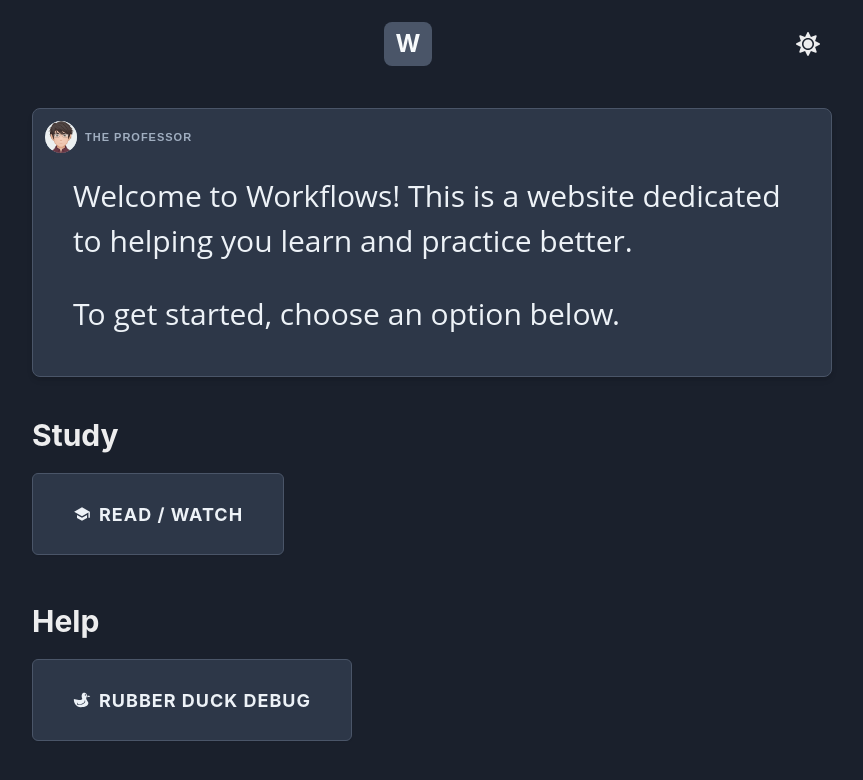
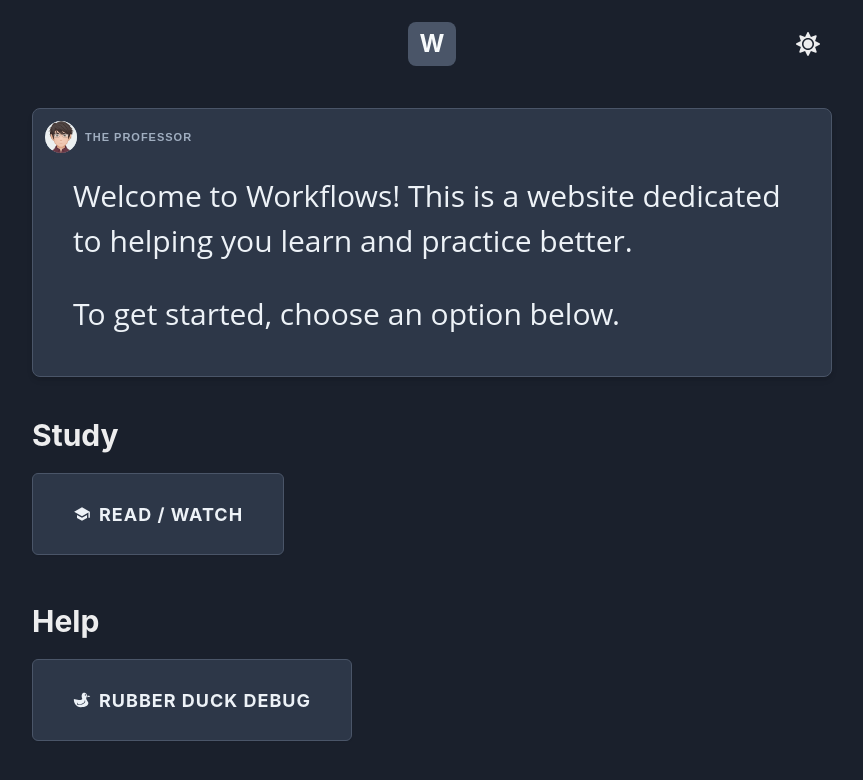
Before and after one commit to Philosocode/workflows, a React (Create React App) app: page / in a window 1280 px wide. Shown: the top 780 px of the page, without its empty margins (208-1071 px from the left). Built offline with nearby package versions, Linux system fonts and the light colour scheme; what react-mde, showdown would draw is missing.

Commit message:
Make navbar a grid and center logo

```diff
--- a/src/navbar/components/app-navbar.component.tsx
+++ b/src/navbar/components/app-navbar.component.tsx
@@ -1,5 +1,5 @@
 import { ReactNode } from "react";
-import { Box, HStack } from "@chakra-ui/react";
+import { Box, Grid, HStack } from "@chakra-ui/react";
 
 import { Logo } from "shared/components/logo.component";
 
@@ -9,12 +9,12 @@ interface IProps {
 }
 export function AppNavbar(props: IProps) {
   return (
-    <HStack as="nav" justify="space-between" mt={5} mb={10}>
+    <Grid as="nav" templateColumns="repeat(3, 1fr)" mt={5} mb={10}>
       <HStack>{props.leftSlot}</HStack>
-      <Box>
+      <Box w="max-content" m="auto">
         <Logo />
       </Box>
-      <HStack>{props.rightSlot}</HStack>
-    </HStack>
+      <HStack justifyContent="flex-end">{props.rightSlot}</HStack>
+    </Grid>
   );
 }
```
